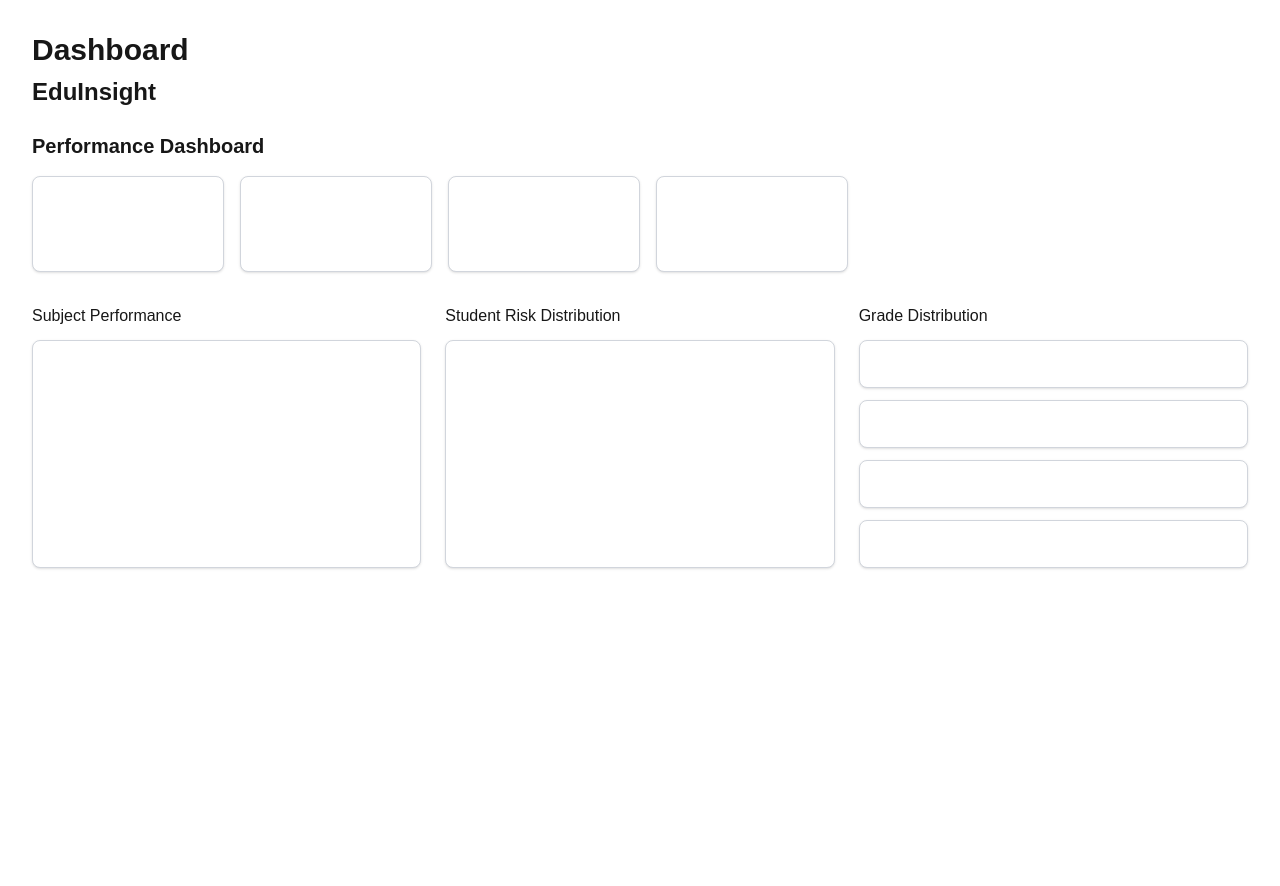
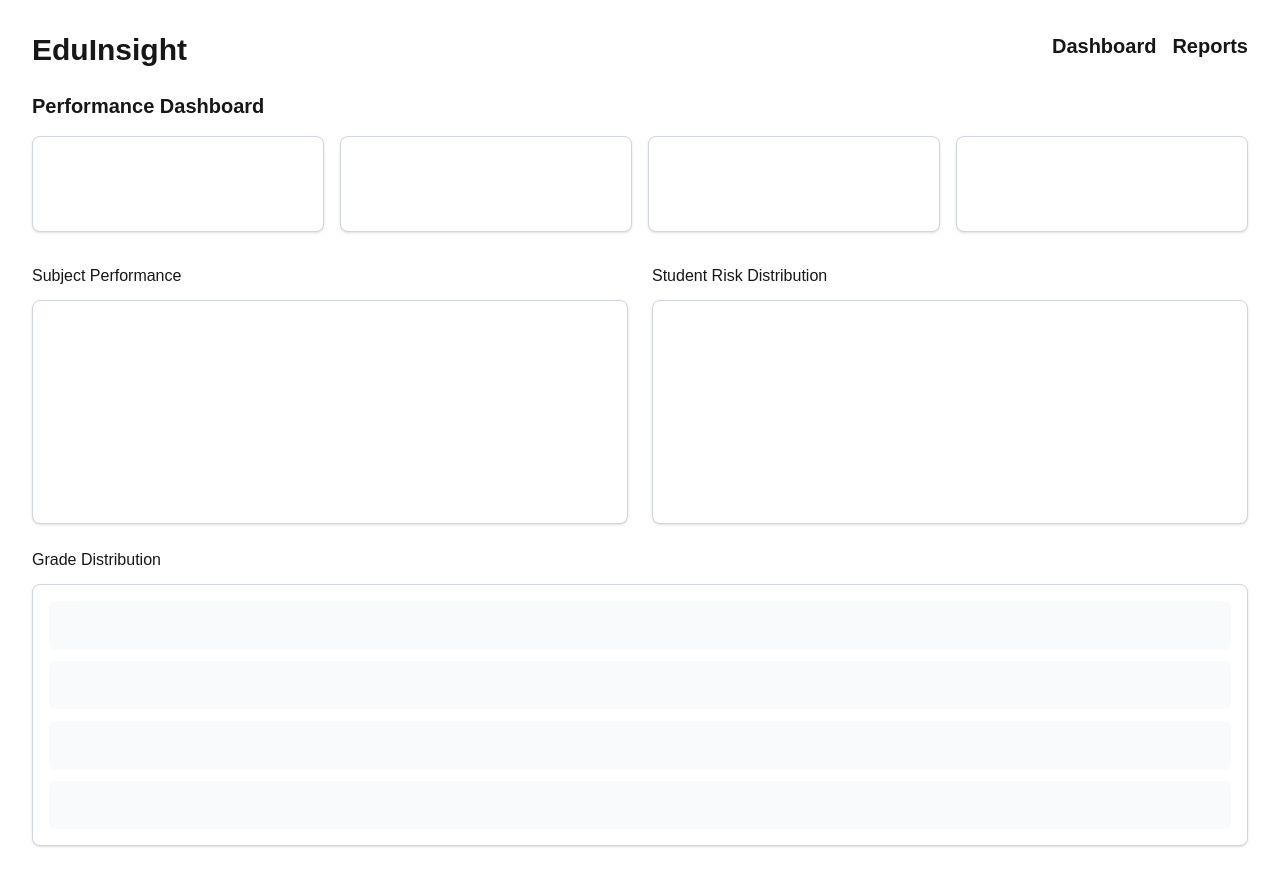
Before and after one commit to HueyLawagon/eduinsight, a Next.js app: page / in a window 1280 px wide. Shown: the top 886 px of the page. Before the commit the page ends 800 px from the top, so only its background shows below. Built offline with nearby package versions, Linux system fonts and the light colour scheme.

Commit message:
Added the individual cards (no placeholder yet)

```diff
--- a/app/page.js
+++ b/app/page.js
@@ -3,45 +3,57 @@ export default function Home() {
   return (
     <div className="min-h-screen bg-white p-8">
       {/* Dashboard Header */}
-      <h1 className="text-3xl font-bold mb-2">Dashboard</h1>
-
-      {/* EduInsight Subheader */}
-      <h2 className="text-2xl font-semibold mb-6">EduInsight</h2>
+      <div className="flex justify-between w-full mb-6">
+        <h1 className="text-3xl font-bold">EduInsight</h1>
+        <div className="flex gap-4">
+          <h2 className="text-xl font-semibold">Dashboard</h2>
+          <h2 className="text-xl font-semibold">Reports</h2>
+        </div>
+      </div>
 
       {/* Performance Dashboard Section */}
       <div className="mb-8">
         <h3 className="text-xl font-semibold mb-4">Performance Dashboard</h3>
 
-        {/* Stats Cards Row */}
-        <div className="flex gap-4 mb-8">
-          <div className="border border-gray-300 rounded-lg p-4 w-48 h-24 bg-white shadow-sm"></div>
-          <div className="border border-gray-300 rounded-lg p-4 w-48 h-24 bg-white shadow-sm"></div>
-          <div className="border border-gray-300 rounded-lg p-4 w-48 h-24 bg-white shadow-sm"></div>
-          <div className="border border-gray-300 rounded-lg p-4 w-48 h-24 bg-white shadow-sm"></div>
-        </div>
+           {/* Stats Cards Row (responsive: min-size preserved, cards can grow/shrink) */}
+           <div className="flex gap-4 mb-8 flex-wrap justify-center">
+          <div className="border border-gray-300 rounded-lg p-4 bg-white shadow-sm flex-shrink-0"
+            style={{minWidth: '12rem', minHeight: '6rem', flex: '1 1 12rem'}}></div>
+          <div className="border border-gray-300 rounded-lg p-4 bg-white shadow-sm flex-shrink-0"
+            style={{minWidth: '12rem', minHeight: '6rem', flex: '1 1 12rem'}}></div>
+          <div className="border border-gray-300 rounded-lg p-4 bg-white shadow-sm flex-shrink-0"
+            style={{minWidth: '12rem', minHeight: '6rem', flex: '1 1 12rem'}}></div>
+          <div className="border border-gray-300 rounded-lg p-4 bg-white shadow-sm flex-shrink-0"
+            style={{minWidth: '12rem', minHeight: '6rem', flex: '1 1 12rem'}}></div>
+           </div>
 
-        {/* Subject Performance and Distributions Grid */}
-        <div className="grid grid-cols-3 gap-6">
+        {/* Subject Performance and Student Risk (side-by-side on md+, stacked on small screens) */}
+        <div className="grid grid-cols-1 md:grid-cols-2 gap-6 items-start justify-items-center">
           {/* Subject Performance Column */}
-          <div>
-            <h4 className="font-medium mb-3">Subject Performance</h4>
-            <div className="border border-gray-300 rounded-lg p-3 h-57 bg-white shadow-sm"></div>
+          <div className="w-full max-w-full">
+            <h4 className="font-medium mb-3 text-center md:text-left">Subject Performance</h4>
+            <div className="border border-gray-300 rounded-lg p-3 bg-white shadow-sm w-full"
+                 style={{minHeight: '14rem'}}></div>
           </div>
 
           {/* Student Risk Distribution Column */}
-          <div>
-            <h4 className="font-medium mb-3">Student Risk Distribution</h4>
-            <div className="border border-gray-300 rounded-lg p-3 h-57 bg-white shadow-sm"></div>
+          <div className="w-full max-w-full">
+            <h4 className="font-medium mb-3 text-center md:text-left">Student Risk Distribution</h4>
+            <div className="border border-gray-300 rounded-lg p-3 bg-white shadow-sm w-full"
+                 style={{minHeight: '14rem', minWidth: '12rem'}}></div>
           </div>
+        </div>
 
-          {/* Grade Distribution Column */}
-          <div>
-            <h4 className="font-medium mb-3">Grade Distribution</h4>
+        {/* Grade Distribution as a single full-width card matching column heights */}
+        <div className="mt-6 w-full">
+          <h4 className="font-medium mb-3 text-left">Grade Distribution</h4>
+          <div className="border border-gray-300 rounded-lg p-4 bg-white shadow-sm w-full"
+               style={{minHeight: '14rem'}}>
             <div className="space-y-3">
-              <div className="border border-gray-300 rounded-lg p-3 h-12 bg-white shadow-sm"></div>
-              <div className="border border-gray-300 rounded-lg p-3 h-12 bg-white shadow-sm"></div>
-              <div className="border border-gray-300 rounded-lg p-3 h-12 bg-white shadow-sm"></div>
-              <div className="border border-gray-300 rounded-lg p-3 h-12 bg-white shadow-sm"></div>
+              <div className="w-full rounded-md bg-gray-50 p-3" style={{minHeight: '3rem'}}></div>
+              <div className="w-full rounded-md bg-gray-50 p-3" style={{minHeight: '3rem'}}></div>
+              <div className="w-full rounded-md bg-gray-50 p-3" style={{minHeight: '3rem'}}></div>
+              <div className="w-full rounded-md bg-gray-50 p-3" style={{minHeight: '3rem'}}></div>
             </div>
           </div>
         </div>
```
